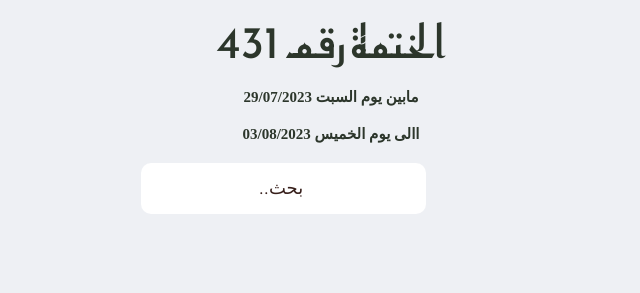
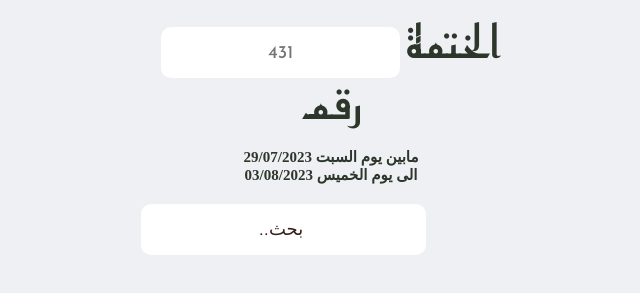
Before and after one commit to medsghouri/khatma_old, a website built with Vite: page index.html in a window 1280 px wide. Shown: the part 249-542 px from the top of the page, without its empty margins (309-949 px from the left). Built offline with nearby package versions, Linux system fonts and the light colour scheme; no server answers; files whose address does not match are found by name; a web font is replaced by a local one.

Commit message:
Update index.html

```diff
--- a/index.html
+++ b/index.html
@@ -33,13 +33,13 @@
         <img id="img" src="/android-chrome-512x512.png">
 
         <label id="h1" class="child float-left-child">
-            <input id="khatmaNo" hidden="true"></input>
-            431 الختمة رقم
+            <input id="khatmaNo" placeholder="431"
+                style = "font-family:  'Reem Kufi'; font-size: '35px'"  ></input>
+             الختمة رقم
         </label>
 
-
-        <h2> مابين يوم السبت 29/07/2023 </h2>
-        <h2> االى يوم الخميس 03/08/2023 </h2>
+        <h2> مابين يوم السبت 29/07/2023  </br>
+             الى يوم الخميس 03/08/2023  </h2>
         <div>
             <!-- <button class="dropbtn" style="width:15%">
                     <i class="fa fa-times-circle-o" ></i>
```
